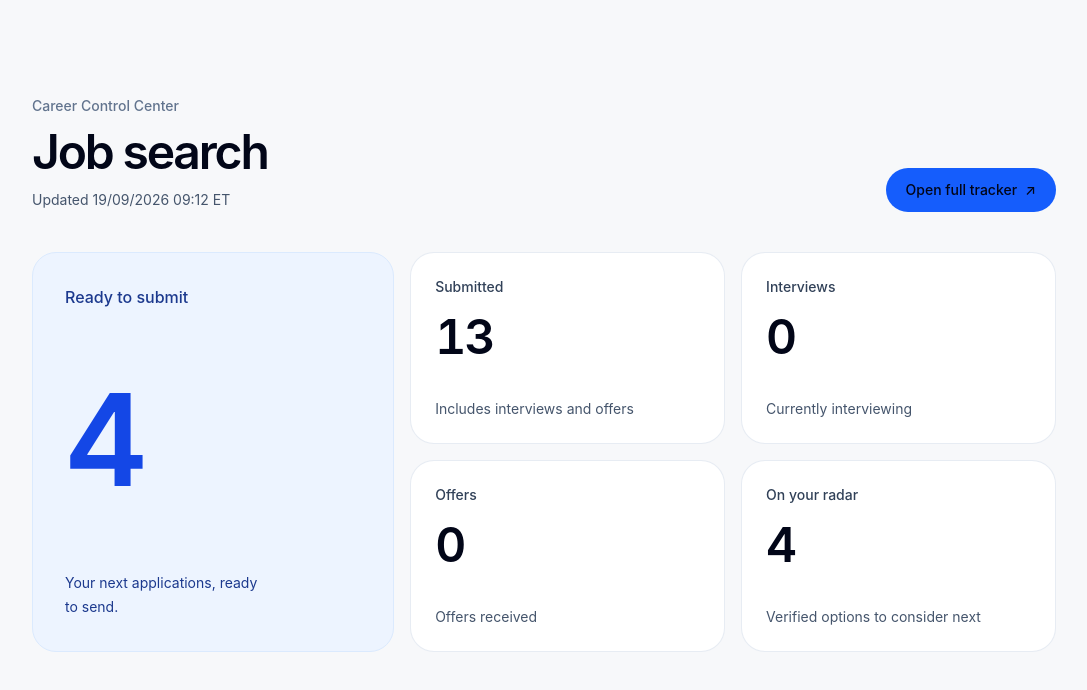
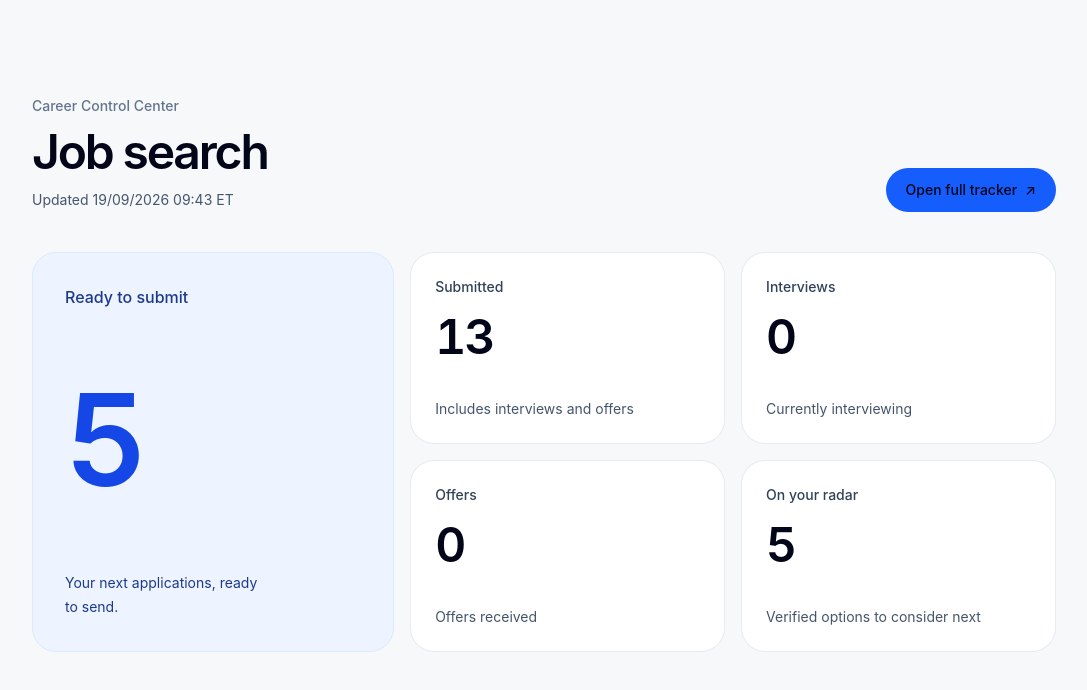
Before and after one commit to micksems/ai-portfolio, a Next.js app: page /job-search in a window 1280 px wide. Shown: the top 690 px of the page, without its empty margins (96-1183 px from the left). Built offline with nearby package versions, Linux system fonts and the light colour scheme.

Commit message:
Refresh five-job radar and synchronize application outcomes

```diff
--- a/src/data/jobSearchData.js
+++ b/src/data/jobSearchData.js
@@ -1,5 +1,5 @@
 export const jobSearchData = {
-  "updatedAt": "19/09/2026 09:12 ET",
+  "updatedAt": "19/09/2026 09:43 ET",
   "jobs": [
     {
       "company": "United Hospital Fund",
@@ -41,7 +41,7 @@ export const jobSearchData = {
       "company": "Instawork",
       "position": "Product Operations Analyst",
       "url": "https://job-boards.greenhouse.io/instawork/jobs/4583589006",
-      "status": "Ready to Submit"
+      "status": "Archived"
     },
     {
       "company": "Charlie Health",
@@ -341,7 +341,7 @@ export const jobSearchData = {
       "company": "Digital Asset",
       "position": "Business Operations & Data Analyst",
       "url": "https://job-boards.greenhouse.io/digitalassetcorp/jobs/4385554009",
-      "status": "Ready to Submit"
+      "status": "Archived"
     },
     {
       "company": "Metro Vein Centers",
@@ -419,13 +419,13 @@ export const jobSearchData = {
       "company": "Boylan Bottling Co",
       "position": "Supply Chain Operations Analyst",
       "url": "https://job-boards.greenhouse.io/boylanbottling/jobs/4709173006",
-      "status": "Archived"
+      "status": "Ready to Submit"
     },
     {
       "company": "Point72",
       "position": "Benefits Analyst",
       "url": "https://job-boards.greenhouse.io/point72/jobs/8678094002",
-      "status": "Archived"
+      "status": "Ready to Submit"
     },
     {
       "company": "Forge Global",
@@ -882,6 +882,12 @@ export const jobSearchData = {
       "position": "Implementations Analyst",
       "url": "https://www.ycombinator.com/companies/trayd/jobs/2DvQ0jQ-implementations-analyst",
       "status": "Ready to Submit"
+    },
+    {
+      "company": "AlphaSense",
+      "position": "Customer Success Associate",
+      "url": "https://job-boards.greenhouse.io/alphasense/jobs/8600929002",
+      "status": "Ready to Submit"
     }
   ]
 };
```
